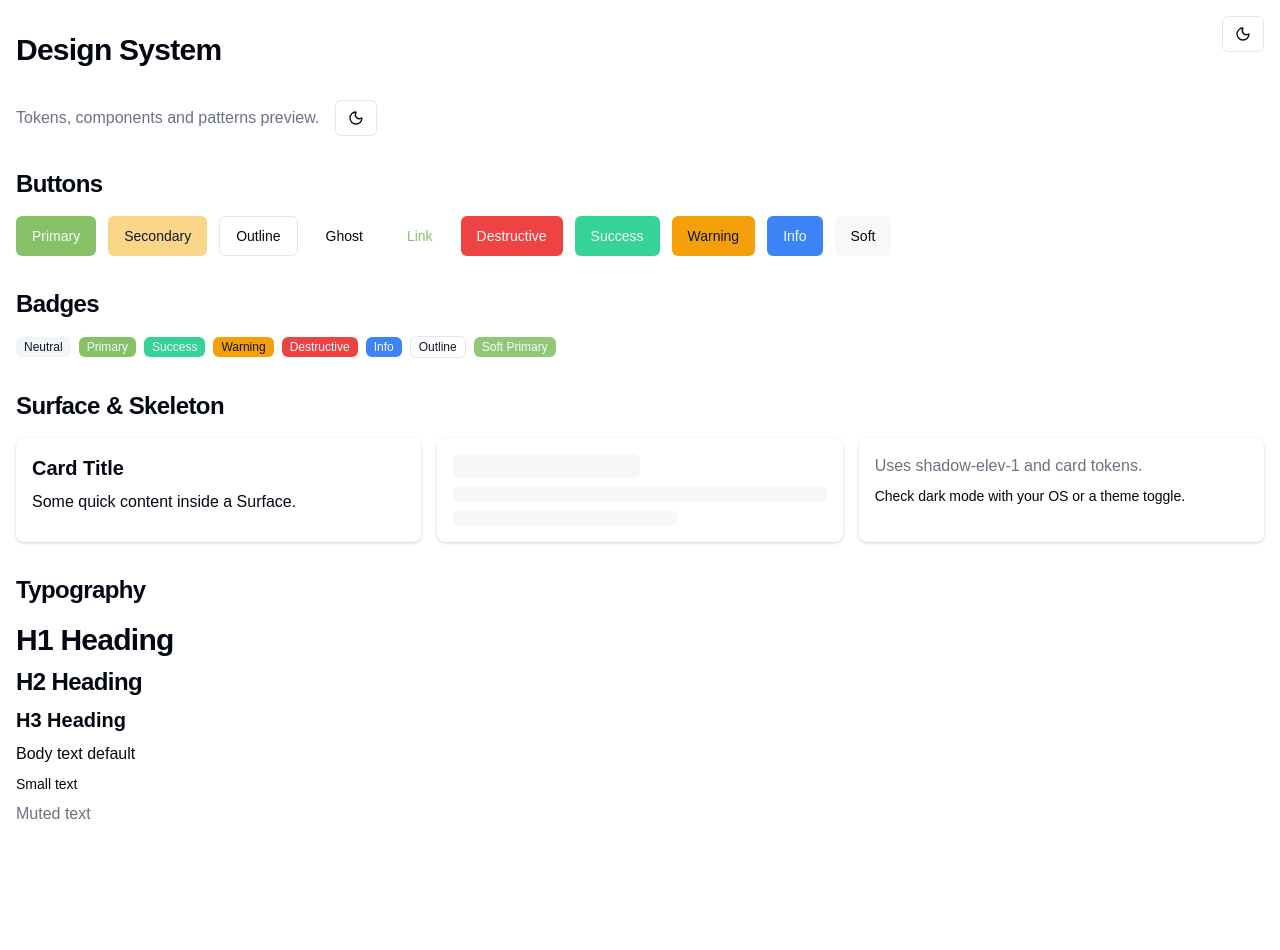
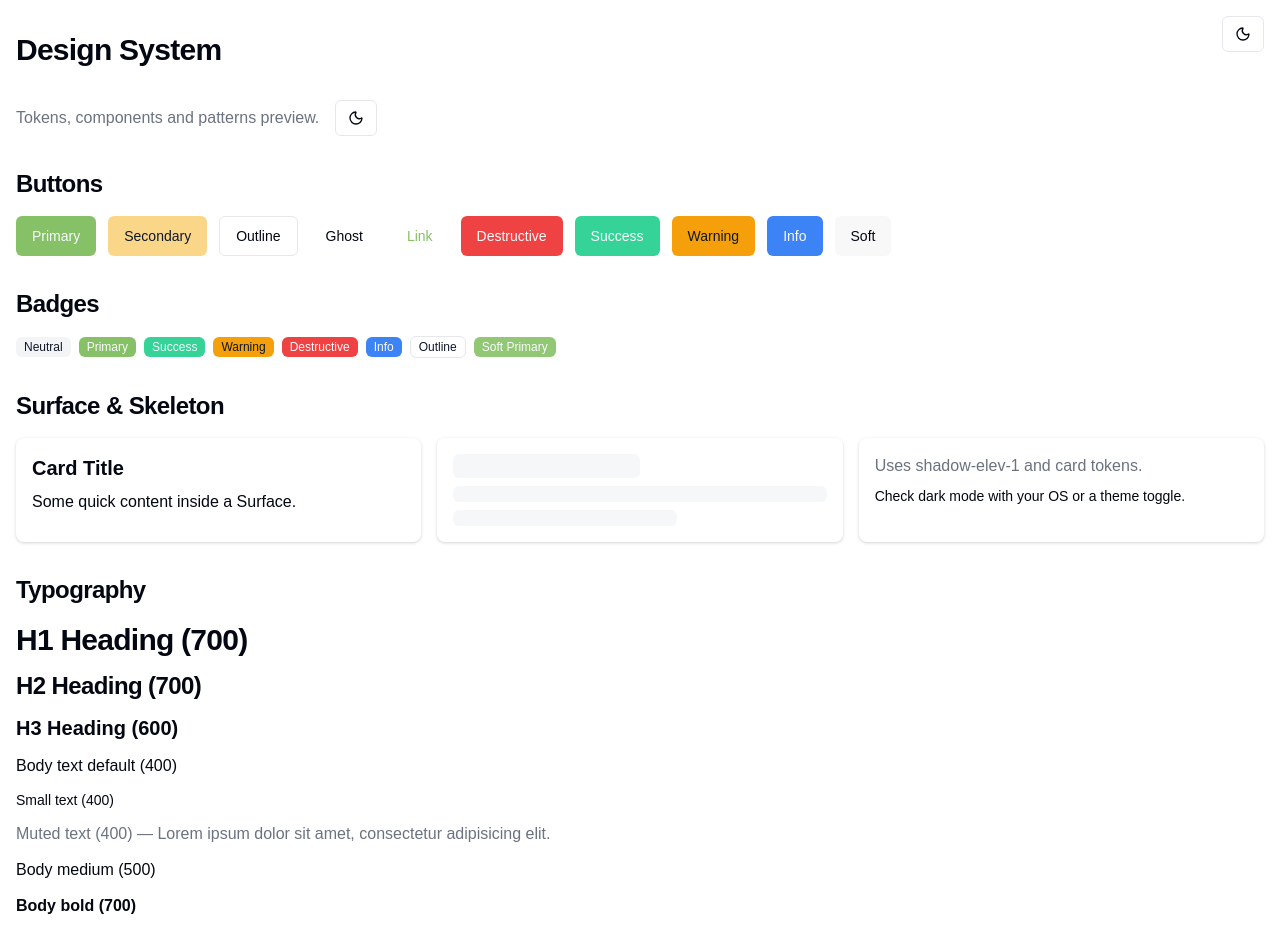
Before and after one commit to evaaaaawu/tabseed, a Next.js app: page /design-system in a window 1280 px wide. Before the commit the page ends 858 px from the top, so only its background shows below. Built offline with nearby package versions, Linux system fonts and the light colour scheme; a web font is replaced by a local one.

Commit message:
docs(design-system): add weight showcase and labels to verify PlemolJP hierarchy on page

```diff
--- a/src/app/design-system/page.tsx
+++ b/src/app/design-system/page.tsx
@@ -67,13 +67,17 @@ export default function DesignSystemPage() {
 
       <section className="space-y-4">
         <Heading as="h2">Typography</Heading>
-        <div className="space-y-2">
-          <Heading as="h1">H1 Heading</Heading>
-          <Heading as="h2">H2 Heading</Heading>
-          <Heading as="h3">H3 Heading</Heading>
-          <Text>Body text default</Text>
-          <Text size="sm">Small text</Text>
-          <Text muted>Muted text</Text>
+        <div className="space-y-3">
+          <Heading as="h1">H1 Heading (700)</Heading>
+          <Heading as="h2">H2 Heading (700)</Heading>
+          <Heading as="h3">H3 Heading (600)</Heading>
+          <Text>Body text default (400)</Text>
+          <Text size="sm">Small text (400)</Text>
+          <Text muted>
+            Muted text (400) — Lorem ipsum dolor sit amet, consectetur adipisicing elit.
+          </Text>
+          <Text className="font-medium">Body medium (500)</Text>
+          <Text className="font-bold">Body bold (700)</Text>
         </div>
       </section>
     </main>
```
